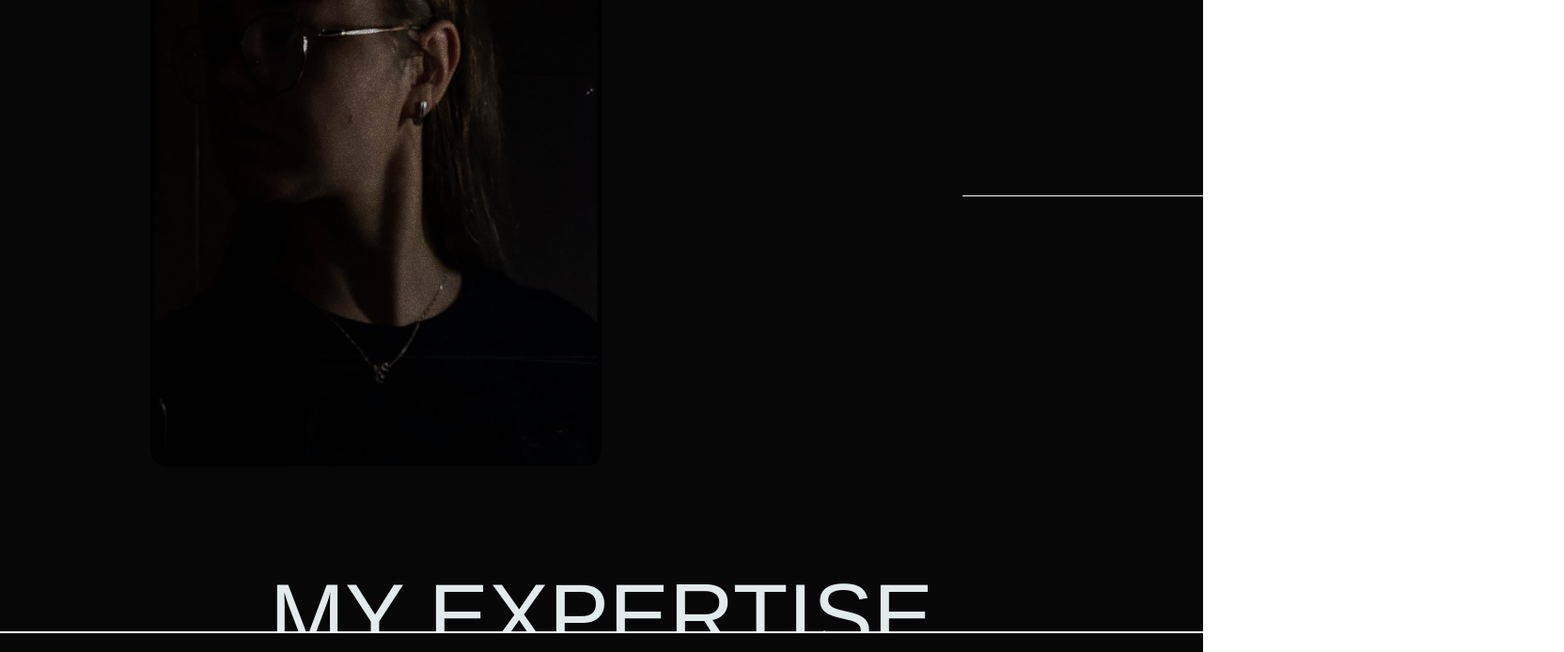
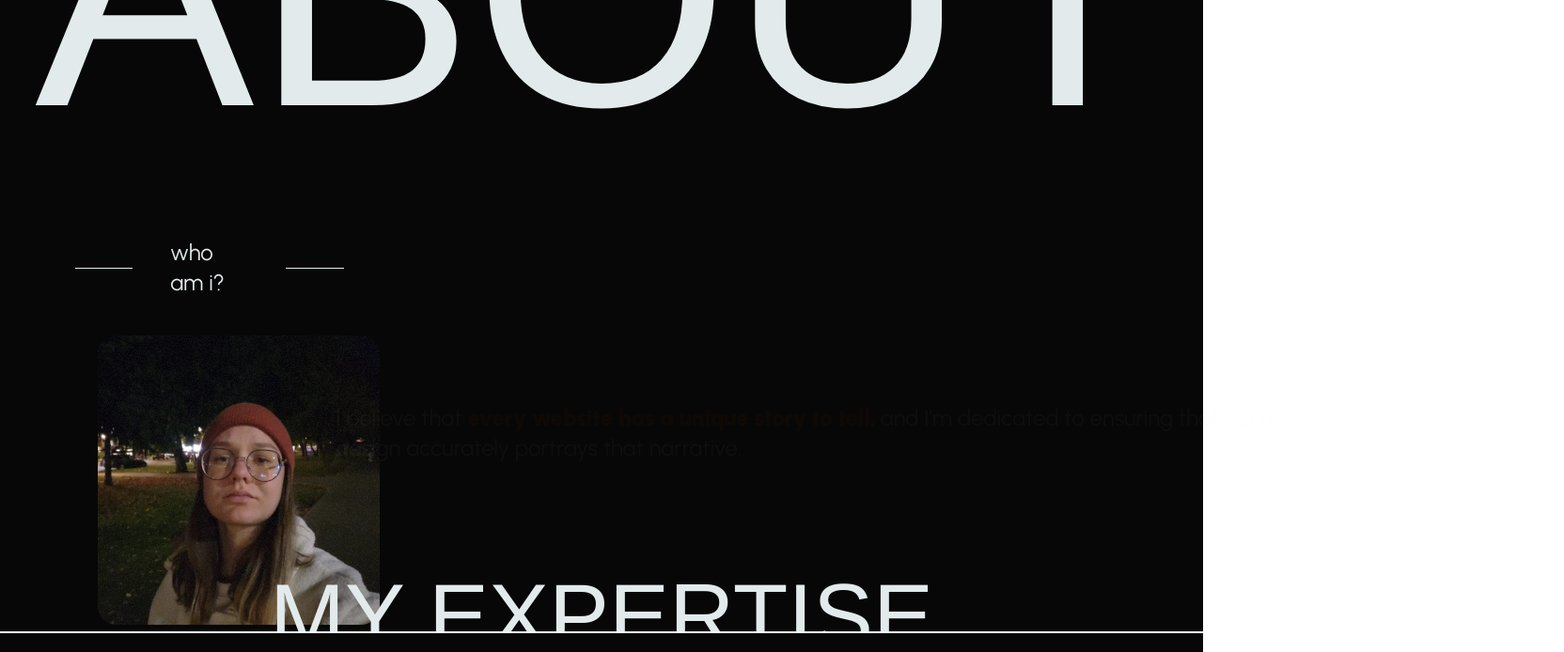
Before and after one commit to elizadoltu/elizadoltuofficial-website, a React (Vite) app: page / in a window 1280 px wide. Shown: the part 1072-1766 px from the top of the page at 94% size, 1664 px wide, since content can reach past the window. Built offline with nearby package versions, Linux system fonts and the light colour scheme.

Commit message:
add:new about me page

```diff
--- a/src/App.jsx
+++ b/src/App.jsx
@@ -7,6 +7,7 @@ import AboutPage from "./pages/AboutPage";
 import MyExpertise from "./pages/MyExpertise";
 import MyWorks from "./pages/MyWorks";
 import Contact from "./pages/Contact";
+import About from "./pages/AboutNewPage";
 
 gsap.registerPlugin(ScrollToPlugin);
 
@@ -26,7 +27,7 @@ function App() {
     <>
       <LandingPage />
       <MenuBar scrollTo={scrollTo} />
-      <AboutPage />
+      <About />
       <MyExpertise />
       <MyWorks />
       <Contact />
--- /dev/null
+++ b/src/pages/AboutNewPage.jsx
@@ -0,0 +1,80 @@
+import React, { useEffect, useRef } from "react";
+import gsap from "gsap";
+import ProfilePicture from "../assets/png/profile-image-about.png";
+
+const About = () => {
+  const paragraphRef1 = useRef(null);
+  const paragraphRef2 = useRef(null);
+
+  useEffect(() => {
+    gsap.from(paragraphRef1.current, {
+      opacity: 0,
+      x: -50,
+      duration: 1,
+      delay: 0.5,
+    });
+    gsap.from(paragraphRef2.current, {
+      opacity: 0,
+      x: -50,
+      duration: 1,
+      delay: 1,
+    });
+  }, []);
+
+  return (
+    <div
+      id="about-me-page"
+      className="w-full h-screen bg-background text-font font-urbanist"
+    >
+      <div className="flex justify-center items-center overflow-hidden">
+        <h1 className="font-mera text-15xl">ABOUT</h1>
+      </div>
+      <div className="flex">
+        <div className="flex flex-col justify-center px-10">
+          <div className="flex items-center ml-10 w-fit">
+            <div className="w-20 h-1px bg-font"> </div>
+            <p className="text-2xl ml-10 mr-10">who am i?</p>
+            <div className="w-20 h-1px bg-font"> </div>
+          </div>
+          <div>
+            <img
+              src={ProfilePicture}
+              alt="photo of eliza doltu"
+              className="ml-16 mt-10"
+            />
+          </div>
+        </div>
+        <div className="flex flex-col text-2xl">
+          <div className="w-64rem" ref={paragraphRef1}>
+            <p>
+              Hello! I'm{" "}
+              <span className="text-about-page-orange font-black">
+                Eliza-Teodora Doltu
+              </span>
+              , a student at “Alexandru-Ioan Cuza” University in Iasi,
+              specializing in{" "}
+              <span className="text-about-page-orange font-black">
+                frontend development and web design
+              </span>
+              . Passionate about blending technology and art, I continually
+              strive to enhance my skills with each project.{" "}
+            </p>
+          </div>
+          <div className="mt-20 w-64rem" ref={paragraphRef2}>
+            <p>
+              {" "}
+              I believe that{" "}
+              <span className="text-about-page-orange font-black">
+                every website has a unique story to tell
+              </span>
+              , and I'm dedicated to ensuring that each design accurately
+              portrays that narrative.{" "}
+            </p>
+          </div>
+        </div>
+      </div>
+    </div>
+  );
+};
+
+export default About;
--- a/tailwind.config.js
+++ b/tailwind.config.js
@@ -22,7 +22,8 @@ export default {
         'mera': ['Mera Pro', 'sans-serif']
       },
       fontSize: {
-        '10xl' : '200px'
+        '10xl' : '200px',
+        '15xl' : '350px'
       },
       spacing: {
         '28rem' : '28rem',
```
Also changed, not shown: src/assets/png/profile-image-about.png (added).
